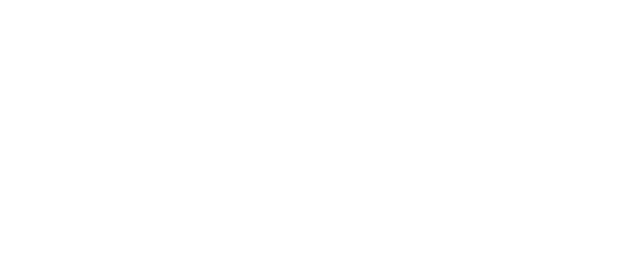
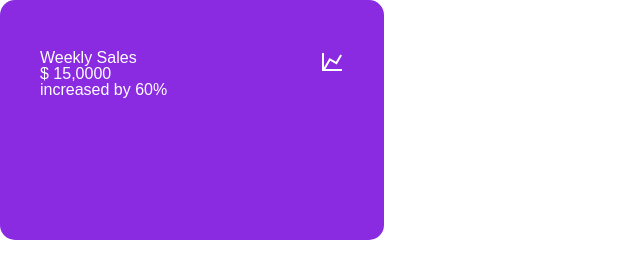
Before and after one commit to AntoshkivKola/practice04_cards, a plain HTML site: page index.html in a window 1280 px wide. Shown: the whole page, without its empty margins (0-640 px from the left). Drawn offline with Linux system fonts and the light colour scheme.

Commit message:
Create the backbone of the card

```diff
--- a/assets/css/style.css
+++ b/assets/css/style.css
@@ -0,0 +1,36 @@
+:root{
+
+}
+
+*{
+  box-sizing: border-box;
+}
+
+.wrapper-card{
+
+  display: inline-block;
+  background-color: blueviolet;
+  border-radius: 15px;
+
+  font-family: sans-serif;
+
+  color:white;
+}
+.card{
+  width: 30vw;
+  height: 30vh;
+
+  padding: 50px 40px;
+}
+
+.card > span{
+  display: block;
+}
+
+.card-header{
+  display: inline-block;
+}
+
+.card-icon{
+ float: right;
+}
--- a/index.html
+++ b/index.html
@@ -2,11 +2,22 @@
  <html lang="en">
  <head>
    <meta charset="UTF-8">
-   <link rel="stylesheet" href="assets/css/reset.css">
-   <link rel="stylesheet" href="assets/css/style.css">
+   <link rel="stylesheet" href="./assets/css/reset.css">
+   <link rel="stylesheet" href="./assets/css/style.css">
    <title>Document</title>
  </head>
  <body>
-
+   <article>
+     <section>
+       <div class="wrapper-card">
+        <div class="card">
+          <h2 class="card-header">Weekly Sales</h2>
+          <img src="./assets/icons/chart-line.svg" alt="chart line" class="card-icon">
+          <span class="card-numbers">$ 15,0000</span>
+          <span class="card-dop-info">increased by 60%</span>
+        </div>
+       </div>
+     </section>
+   </article>
  </body>
  </html>
```
